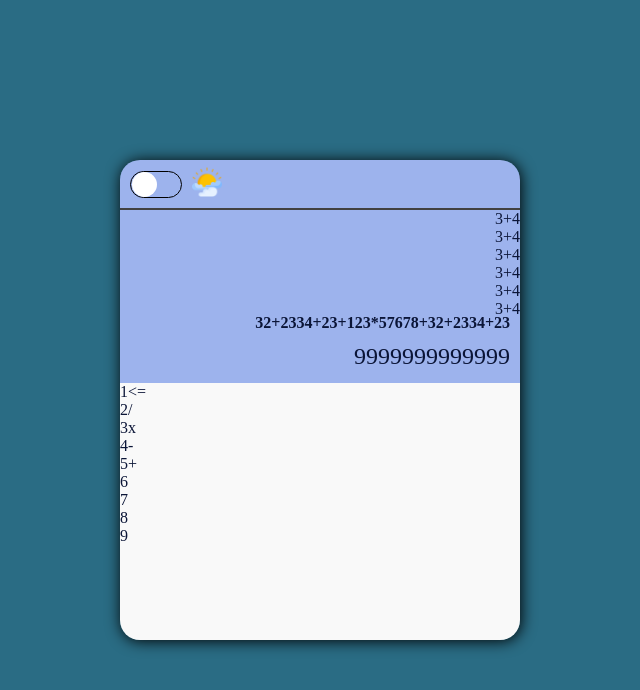
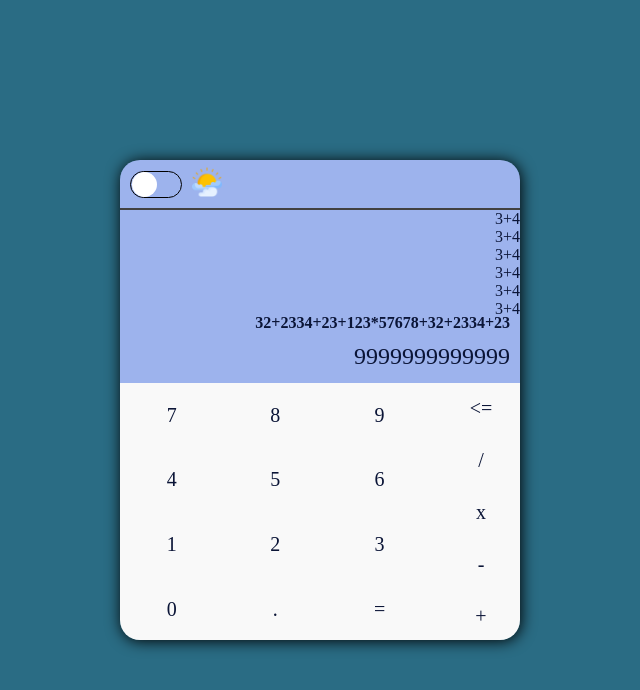
Before and after one commit to SaikatDeb12/calculator-react, a React (Vite) app: page / in a window 1280 px wide. Shown: the top 690 px of the page, without its empty margins (320-960 px from the left). Built offline with nearby package versions, Linux system fonts and the light colour scheme.

Commit message:
added keys and symbols, for operation

```diff
--- a/src/footer/Footer.jsx
+++ b/src/footer/Footer.jsx
@@ -4,16 +4,16 @@ import "./footer.css";
 function Footer() {
   const keys = [
     {
-      label: "1",
-      keyCode: 49,
+      label: "7",
+      keyCode: 55,
     },
     {
-      label: "2",
-      keyCode: 50,
+      label: "8",
+      keyCode: 56,
     },
     {
-      label: "3",
-      keyCode: 51,
+      label: "9",
+      keyCode: 57,
     },
     {
       label: "4",
@@ -28,16 +28,28 @@ function Footer() {
       keyCode: 54,
     },
     {
-      label: "7",
-      keyCode: 55,
+      label: "1",
+      keyCode: 49,
     },
     {
-      label: "8",
-      keyCode: 56,
+      label: "2",
+      keyCode: 50,
     },
     {
-      label: "9",
-      keyCode: 57,
+      label: "3",
+      keyCode: 51,
+    },
+    {
+      label: "0",
+      keyCode: 48,
+    },
+    {
+      label: ".",
+      keyCode: 190,
+    },
+    {
+      label: "=",
+      keyCode: 187,
     },
   ];
   const symbols = [
--- a/src/footer/footer.css
+++ b/src/footer/footer.css
@@ -2,5 +2,35 @@
   height: 60%;
   background-color: var(--bg-color-2);
   color: var(--bg-color-3);
+  display: grid;
+  font-size: 20px;
+  grid-template-columns: 4fr 1fr;
+  gap: 10px;
+}
+
+.keys {
+  display: grid;
+  align-items: center;
+  width: 100%;
+
+  grid-template-columns: auto auto auto;
+}
+
+.symbols {
+  display: grid;
+  align-items: center;
+}
+
+.keys p {
   display: flex;
+  justify-content: center;
+  /* border: 1px solid black; */
 }
+
+.symbols p {
+  /* border: 1px solid black; */
+  display: flex;
+  justify-content: center;
+  flex-direction: column;
+  align-items: center;
+}
```
